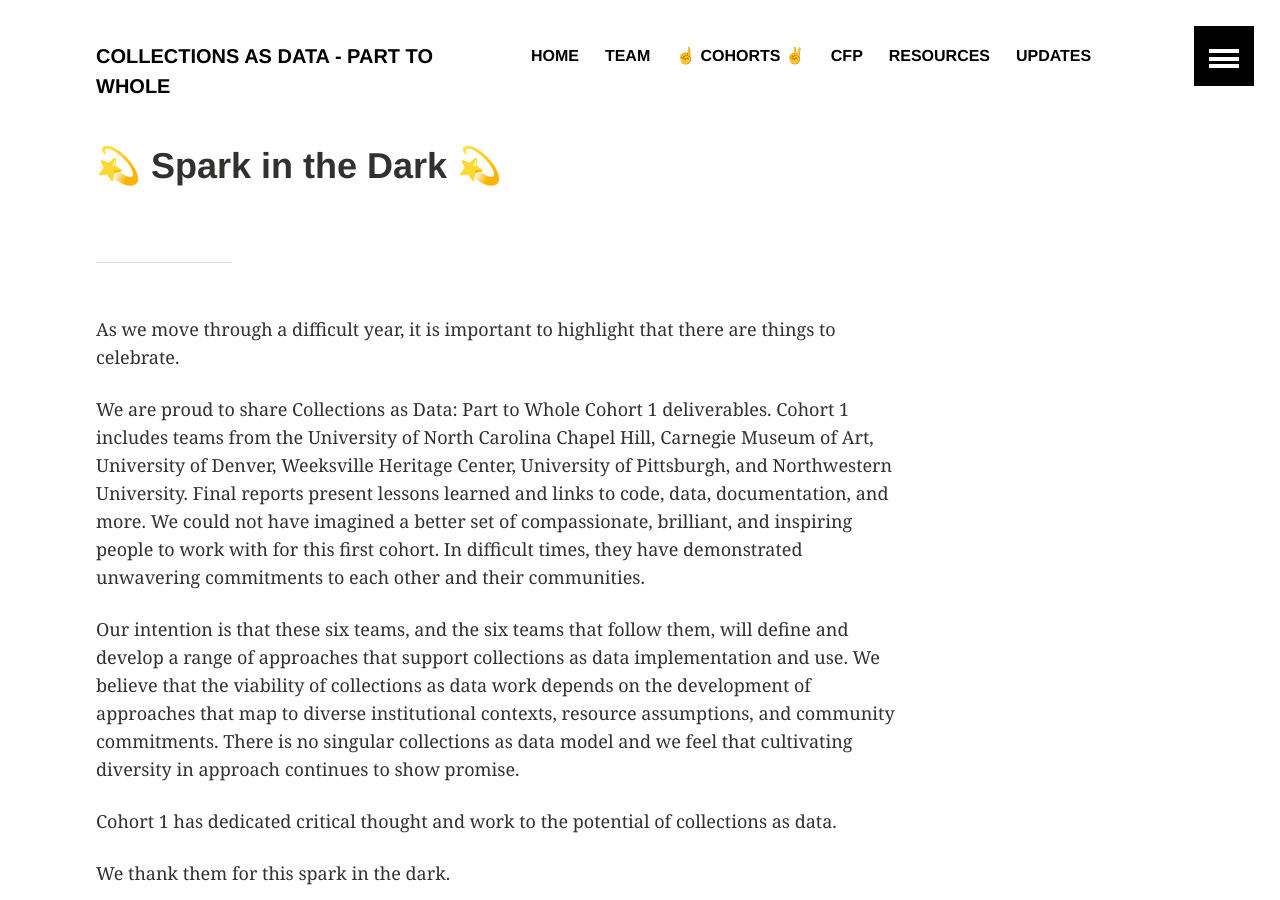
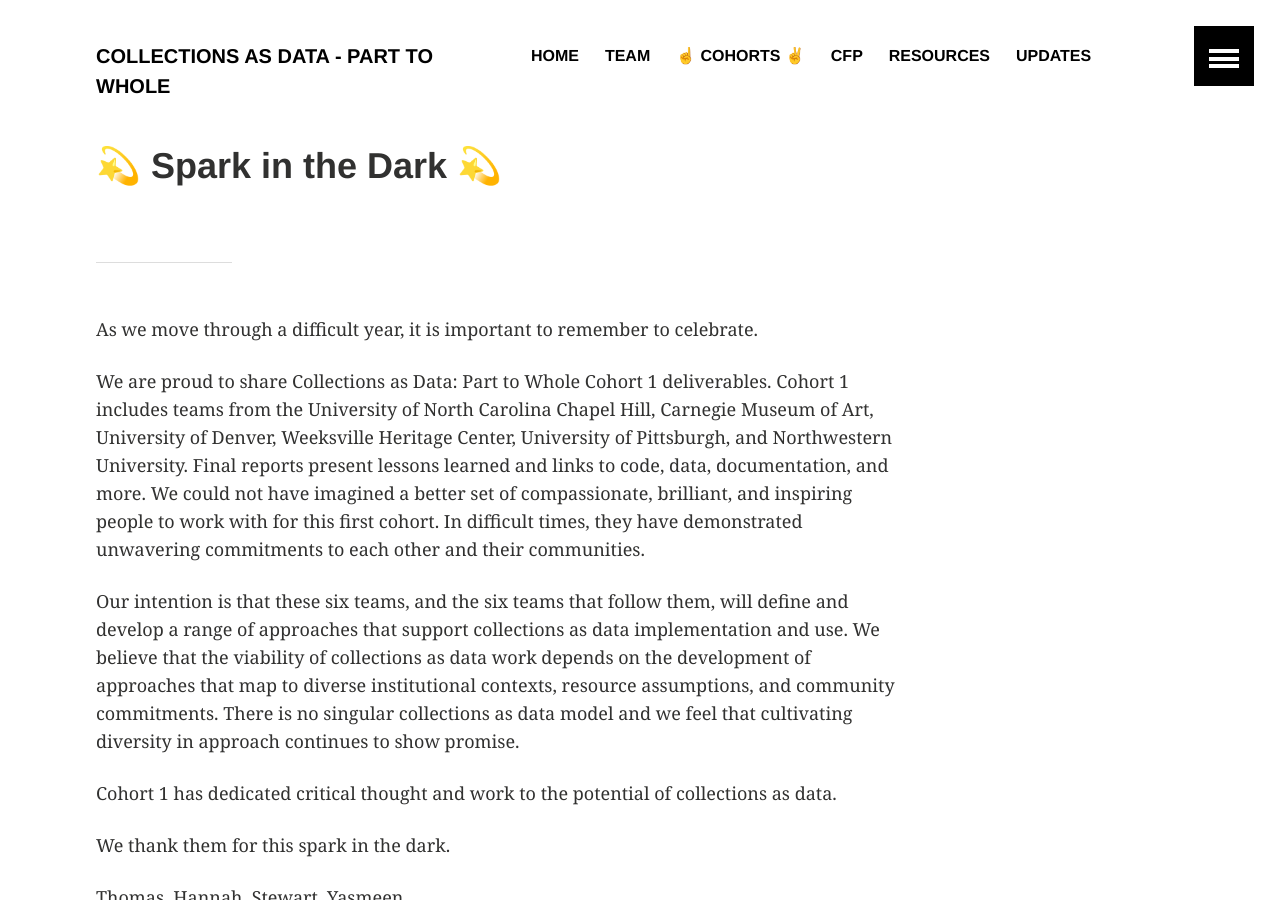
Before and after one commit to collectionsasdata/part2whole, a Jekyll site: the page built from _posts/2020-12-04-spark.markdown, in a window 1280 px wide and 900 px high. Built offline with Jekyll 4.4.1, drawn with Linux system fonts in a browser that asks for light colours.

Commit message:
Update 2020-12-04-spark.markdown

```diff
--- a/_posts/2020-12-04-spark.markdown
+++ b/_posts/2020-12-04-spark.markdown
@@ -5,7 +5,7 @@ date:   2020-12-04
 teaser: "Cohort 1 projects complete"
 ---
 ---
-As we move through a difficult year, it is important to highlight that there are things to celebrate.
+As we move through a difficult year, it is important to remember to celebrate.
 
 We are proud to share Collections as Data: Part to Whole Cohort 1 deliverables. Cohort 1 includes teams from the University of North Carolina Chapel Hill, Carnegie Museum of Art, University of Denver, Weeksville Heritage Center, University of Pittsburgh, and Northwestern University. Final reports present lessons learned and links to code, data, documentation, and more. We could not have imagined a better set of compassionate, brilliant, and inspiring people to work with for this first cohort. In difficult times, they have demonstrated unwavering commitments to each other and their communities.
 
```
